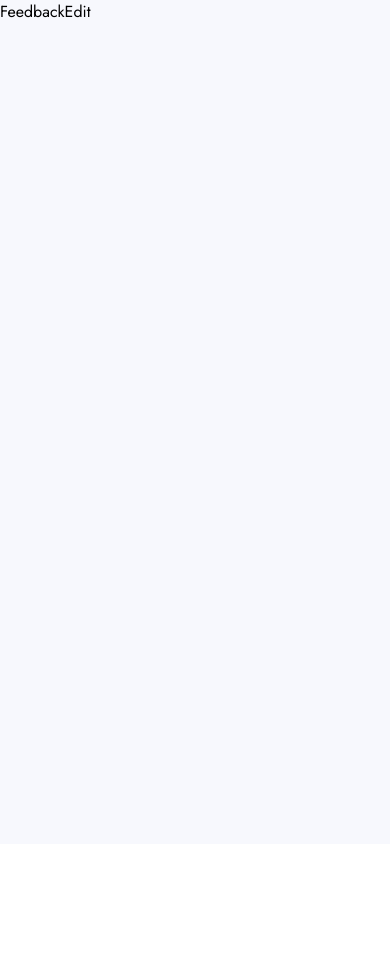
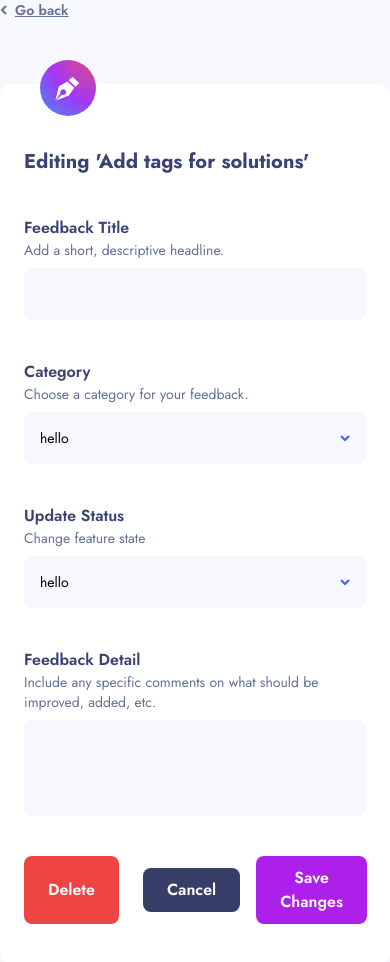
Before and after one commit to riteshmvteams/product-feedback-app, a React (Create React App) app: page /feedback/edit/1 in a window 390 px wide. Shown: the top 962 px of the page. Before the commit the page ends 844 px from the top, so only its background shows below. Built offline with nearby package versions, Linux system fonts and the light colour scheme.

Commit message:
created design of edit and add page

```diff
--- a/src/components/DropDown.jsx
+++ b/src/components/DropDown.jsx
@@ -4,7 +4,13 @@ import arrowUp from "../assets/shared/icon-arrow-up.svg";
 import arrowDown from "../assets/shared/icon-arrow-down.svg";
 import { productAction } from "../context/productReucer";
 
-export default function DropDown({ type = "input", options, dispatch }) {
+export default function DropDown({
+  type = "input",
+  options,
+  dispatch,
+  label,
+  subLabel,
+}) {
   const [selected, setSelected] = useState(options[0].name);
   const [open, setOpen] = useState(false);
 
@@ -14,9 +20,32 @@ export default function DropDown({ type = "input", options, dispatch }) {
   };
 
   return (
+    <div>
+      {label && (
+        <>
+          <label className="text-base font-semibold text-clrText-primary">
+            {label}
+          </label>
+          <p className="text-clrText-secondary text-sm mb-2">{subLabel}</p>
+        </>
+      )}
+
       <div className="relative">
         {type === "input" ? (
-        <button>hello</button>
+          <button
+            type="button"
+            onClick={() => setOpen((prev) => !prev)}
+            className="bg-body text-left flex justify-between items-center rounded-lg px-4 py-4 text-sm w-full placeholder:text-slate-500 resize-none placeholder:text-base hover:outline-clrBtn-voilet hover:outline-dashed hover:outline-1 focus-visible:outline-clrBtn-voilet focus-visible:outline-dashed focus-visible:outline-1 transition-all duration-200"
+          >
+            <span>{selected}</span>
+            <figure>
+              <img
+                src={open ? arrowUp : arrowDown}
+                alt="arrowDown"
+                className="transition-all duration-300"
+              />
+            </figure>
+          </button>
         ) : (
           <button
             onClick={() => setOpen((prev) => !prev)}
@@ -34,14 +63,18 @@ export default function DropDown({ type = "input", options, dispatch }) {
           </button>
         )}
         <div
-        className={`absolute top-10 ${open ? "block" : "hidden"} ${
+          className={`absolute top-[110%] ${open ? "block" : "hidden"} ${
             type !== "input" ? "w-[150%]" : "w-full"
           }`}
         >
-        <ul className="bg-white shadow-lg rounded-lg overflow-hidden shadow-blue-100 ">
+          <ul
+            className={`bg-white rounded-lg overflow-hidden ${
+              type === "input" ? "" : "shadow-lg shadow-blue-100"
+            }`}
+          >
             {options?.map((option) => {
               return (
-              <li key={option.id} className="border-b border-blue-100 group">
+                <li key={option?.id} className="border-b border-blue-100 group">
                   <button
                     onClick={() => handleOption(option.name)}
                     className="py-3 px-4 w-full text-left hover:bg-clrBlue-100 text-sm text-slate-500 flex justify-between items-center"
@@ -61,5 +94,6 @@ export default function DropDown({ type = "input", options, dispatch }) {
           </ul>
         </div>
       </div>
+    </div>
   );
 }
--- a/src/components/HeaderTop.jsx
+++ b/src/components/HeaderTop.jsx
@@ -2,7 +2,7 @@ import { useNavigate } from "react-router-dom";
 import backIcon from "../assets/shared/back.svg";
 import Button from "./Button";
 
-export default function HeaderTop({ feedback }) {
+export default function HeaderTop({ feedback, hidden = false }) {
   const navigate = useNavigate();
 
   return (
@@ -14,10 +14,11 @@ export default function HeaderTop({ feedback }) {
         <figure>
           <img src={backIcon} alt="backIcon" />
         </figure>
-        <span className="group-hover:underline text-clrText-secondary font-medium text-sm ">
+        <span className="group-hover:underline text-clrText-secondary font-semibold text-sm ">
           Go back
         </span>
       </button>
+      {!hidden && (
         <Button
           as="link"
           to={`/feedback/edit/${feedback?.id}`}
@@ -25,6 +26,7 @@ export default function HeaderTop({ feedback }) {
         >
           Edit Feeback
         </Button>
+      )}
     </div>
   );
 }
--- /dev/null
+++ b/src/components/Input.jsx
@@ -0,0 +1,28 @@
+export default function Input({
+  placeholder,
+  name,
+  label,
+  value,
+  setValue,
+  leftChar,
+  setLeftChar,
+  subLabel,
+}) {
+  return (
+    <div className="flex flex-col items-start">
+      <label
+        className="text-base font-semibold text-clrText-primary"
+        htmlFor={name}
+      >
+        {label}
+      </label>
+      <p className="text-clrText-secondary text-sm mb-2">{subLabel}</p>
+      <input
+        name={name}
+        id={name}
+        className="bg-body rounded-lg px-4 py-4 text-sm w-full placeholder:text-slate-500 resize-none placeholder:text-base focus-visible:outline-clrBtn-voilet focus-visible:outline-dashed focus-visible:outline-1 transition-all duration-200"
+        placeholder={placeholder}
+      />
+    </div>
+  );
+}
--- a/src/components/NoFeedbackListAvailable.jsx
+++ b/src/components/NoFeedbackListAvailable.jsx
@@ -15,7 +15,11 @@ export default function NoFeedbackListAvailable() {
         Got a suggestion? Found a bug that needs to be squashed? We love hearing
         about new ideas to improve our app.
       </p>
-      <Button className="bg-clrBtn-voilet hover:opacity-70 text-white font-semibold">
+      <Button
+        as="link"
+        to="/feedback/add"
+        className="bg-clrBtn-voilet hover:opacity-70 text-white font-semibold"
+      >
         + Add Feedback
       </Button>
     </div>
--- a/src/components/TextArea.jsx
+++ b/src/components/TextArea.jsx
@@ -6,6 +6,7 @@ export default function TextArea({
   setValue,
   leftChar,
   setLeftChar,
+  subLabel,
 }) {
   const handleChange = (e) => {
     if (leftChar < 0) return;
@@ -15,10 +16,14 @@ export default function TextArea({
     setValue(e.target.value);
   };
   return (
-    <div className="flex flex-col gap-1 items-start">
-      <label className="text-sm " htmlFor={name}>
+    <div className="flex flex-col items-start">
+      <label
+        className="text-base font-semibold text-clrText-primary"
+        htmlFor={name}
+      >
         {label}
       </label>
+      <p className="text-clrText-secondary text-sm mb-2">{subLabel}</p>
       <textarea
         name={name}
         id={name}
--- a/src/pages/FeedbackAdd.jsx
+++ b/src/pages/FeedbackAdd.jsx
@@ -1,3 +1,53 @@
+import HeaderTop from "../components/HeaderTop";
+import plusIcon from "../assets/shared/icon-new-feedback.svg";
+import TextArea from "../components/TextArea";
+import Input from "../components/Input";
+import DropDown from "../components/DropDown";
+import Button from "../components/Button";
+
 export default function FeedbackAdd() {
-  return <div>FeedbackAdd</div>;
+  return (
+    <div className="max-w-3xl mx-auto w-full">
+      <HeaderTop hidden />
+
+      <div className="relative px-6 bg-white rounded-xl mt-16 pt-16 pb-10">
+        <figure className="grid place-content-center absolute -top-6 left-10">
+          <img className="" src={plusIcon} alt="plusIcon" />
+        </figure>
+
+        <h2 className="text-xl font-bold text-clrText-primary ">
+          Create New Feedback
+        </h2>
+
+        <form className="flex flex-col gap-10 mt-10">
+          <Input
+            name="Feedback_title"
+            label="Feedback Title"
+            subLabel="Add a short, descriptive headline."
+          />
+          <DropDown
+            label="Category"
+            subLabel="Choose a category for your feedback."
+            type="input"
+            options={[{ name: "hello" }]}
+          />
+
+          <TextArea
+            name="feedback_detail"
+            label="Feedback Detail"
+            subLabel="Include any specific comments on what should be improved, added, etc."
+          />
+
+          <div className="flex justify-end gap-6">
+            <Button className="bg-clrBlue-400 text-white font-semibold">
+              Cancel
+            </Button>
+            <Button className="bg-clrBtn-voilet text-white font-semibold">
+              Add Feedback
+            </Button>
+          </div>
+        </form>
+      </div>
+    </div>
+  );
 }
--- a/src/pages/FeedbackEdit.jsx
+++ b/src/pages/FeedbackEdit.jsx
@@ -1,3 +1,65 @@
+import HeaderTop from "../components/HeaderTop";
+import editIcon from "../assets/shared/icon-edit-feedback.svg";
+import TextArea from "../components/TextArea";
+import Input from "../components/Input";
+import DropDown from "../components/DropDown";
+import Button from "../components/Button";
+
 export default function FeedbackEdit() {
-  return <div>FeedbackEdit</div>;
+  return (
+    <div className="max-w-xl mx-auto w-full">
+      <HeaderTop hidden />
+
+      <div className="relative px-6 bg-white rounded-xl mt-16 pt-16 pb-10">
+        <figure className="grid place-content-center absolute -top-6 left-10">
+          <img className="w-14" src={editIcon} alt="plusIcon" />
+        </figure>
+
+        <h2 className="text-xl lg:text-2xl font-bold text-clrText-primary ">
+          Editing 'Add tags for solutions'
+        </h2>
+
+        <form className="flex flex-col gap-10 mt-10">
+          <Input
+            name="Feedback_title"
+            label="Feedback Title"
+            subLabel="Add a short, descriptive headline."
+          />
+          <DropDown
+            label="Category"
+            subLabel="Choose a category for your feedback."
+            type="input"
+            options={[{ name: "hello" }]}
+          />
+
+          <DropDown
+            label="Update Status"
+            subLabel="Change feature state"
+            type="input"
+            options={[{ name: "hello" }]}
+          />
+
+          <TextArea
+            name="feedback_detail"
+            label="Feedback Detail"
+            subLabel="Include any specific comments on what should be improved, added, etc."
+          />
+
+          <div className="flex justify-between gap-6">
+            <Button className="bg-red-500 text-white font-semibold">
+              Delete
+            </Button>
+            <div className="flex items-center gap-4">
+              <Button className="bg-clrBlue-400 text-white font-semibold">
+                Cancel
+              </Button>
+              <Button className="bg-clrBtn-voilet text-white font-semibold">
+                Save Changes
+              </Button>
+            </div>
+          </div>
+        </form>
+      </div>
+    </div>
+  );
 }
--- a/src/pages/SingleProductFeedbackPage.jsx
+++ b/src/pages/SingleProductFeedbackPage.jsx
@@ -10,8 +10,6 @@ export default function SingleProductFeedbackPage() {
   const { feedbackid } = useParams();
   const { state } = useProductFeeback();
   const [feedback, setFeedback] = useState({});
-
-  console.log(feedback);
 
   useEffect(() => {
     const filteredFeedback = state?.feedbackList?.filter(
```
Also changed, not shown: src/assets/shared/icon-new-feedback.de9414c7.svg (added). Lines whose indentation alone changed are shown as unchanged.
